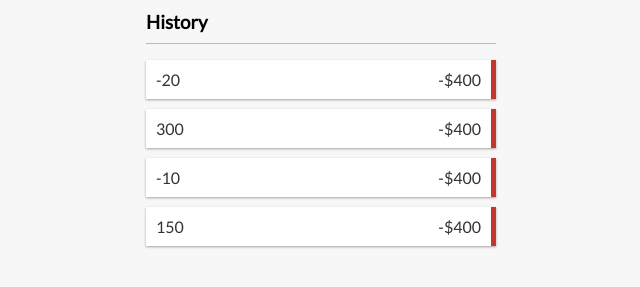
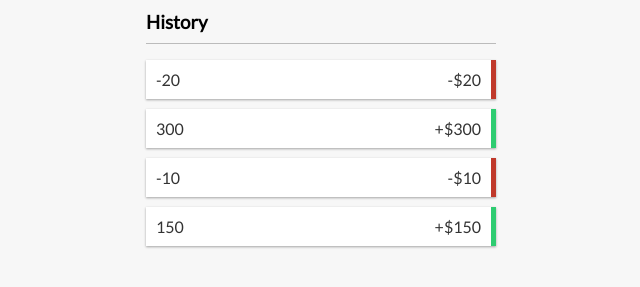
Before and after one commit to Germs31/expense-tracker, a React (Create React App) app: page / in a window 1280 px wide. Shown: the part 279-566 px from the top of the page, without its empty margins (319-959 px from the left). Built offline with nearby package versions, Linux system fonts and the light colour scheme.

Commit message:
transactions colored according to expense amount

```diff
--- a/src/components/Transaction.js
+++ b/src/components/Transaction.js
@@ -1,10 +1,11 @@
 import React from 'react'
 
 const Transaction = ({transaction}) => {
+    const sign = transaction.amount < 0 ? '-' : '+';
     return (
         <div>
-            <li className="minus">
-                {transaction.amount} <span>-$400</span><button className="delete-btn">X</button>
+            <li className={transaction.amount < 0 ? 'minus' : 'plus'}>
+                {transaction.amount} <span>{sign}${Math.abs(transaction.amount)}</span><button className="delete-btn">X</button>
             </li>
         </div>
     )
```
